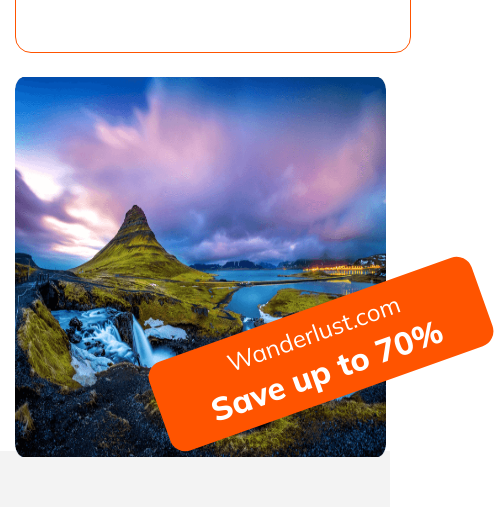
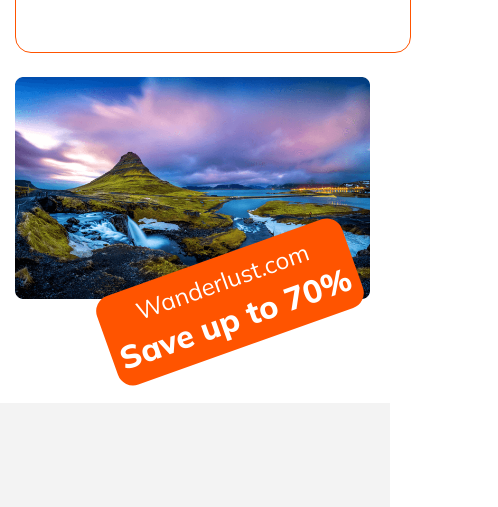
Before and after one commit to MiM1303/Final-Assignment-2, a plain HTML site: page index.html in a window 390 px wide. Shown: the part 10930-11437 px from the top of the page, 498 px wide, since content can reach past the window. Drawn offline with Linux system fonts and the light colour scheme.

Commit message:
responsive corrections

```diff
--- a/styles/styles.css
+++ b/styles/styles.css
@@ -493,7 +493,7 @@ nav{
 
 .newsletter-container{
     display: flex;
-    gap: 56px;
+    gap: 64px;
     margin-bottom: 100px;
  }
 
@@ -504,24 +504,31 @@ nav{
     border: 1px solid #FF5400;
     padding: 55px;
     width: 30%;
-    /* max-width: 474px; */
     max-height: 850px;
  }
 
- /* .newsletter-image{
-    width: 100%;
- } */
-
- /* .newsletter-image{
+ .newsletter-image{
+    width: 60%;
     position: relative;
- } */
+ }
 
  .newsletter-image img{
-    position: absolute;
-    width: 48.5%;
-    height: 60%;
+    width: 100%;
 
    }
+
+   .newsletter-image .save {
+    border-radius: 16px;
+    background: #FF5400;
+    max-width: 324px;
+    max-height: 119px;
+    padding: 10px 9px;
+    text-align: center;
+    position: absolute;
+    right: 15px;
+    top: 390px;
+    transform: rotate(-19.628deg);
+}
 
  .newsletter-content input{
     color: rgba(19, 19, 24, 0.30);
@@ -540,7 +547,6 @@ nav{
 
  .newsletter-content hr{
     background-color: rgba(212, 212, 227, 0.971);
-    /* background: rgba(213, 213, 214, 0.682); */
     width:100%;
     text-align:left;
     margin-bottom: 28px;
@@ -550,19 +556,6 @@ nav{
  .newsletter-content .btn-primary{
     margin-top: 12px;
  }
-
-   .newsletter-image .save {
-    border-radius: 16px;
-    background: #FF5400;
-    max-width: 324px;
-    max-height: 119px;
-    padding: 10px 9px;
-    text-align: center;
-    position: relative;
-    left: 565px;
-    top: 345px;
-    transform: rotate(-19.628deg);
-}
 
    .newsletter-image .save .text1{
       color: white;
@@ -839,18 +832,28 @@ nav{
     width: 80%;
 }
 
-.newsletter-image img{
-    width: 95%;
-    max-height: 380px;
-    position: absolute;
-
+.newsletter-image{
+    position: relative;
+    width: 100%;
 }
 
+.newsletter-image img{
+    width: 100%;
+}
+
+/* .newsletter-image img{
+    width: 100%;
+    max-height: 380px;
+
+} */
+
 .newsletter-image .save{
-    position: relative;
-    top: 230px;
-    left: 135px;
+    position: absolute;
+    top: 178px;
+    right: 10px;
     margin-bottom: 180px;
+    padding-left: 8px;
+    padding-right: 8px;
 }
 
 footer >p{
@@ -941,12 +944,21 @@ footer >p{
         margin-bottom: 18px;
     }
 
-    .newsletter-image img{
-        height: 55%;
+    .newsletter-image{
+        position: relative;
+        width: 100%;
     }
 
+    .newsletter-image img{
+        width: 100%;
+    }
+
+    /* .newsletter-image img{
+        height: 55%;
+    } */
+
     .newsletter-image .save{
-        position: relative;
+        position: absolute;
         top: 290px;
         left: 230px;
     }
@@ -956,6 +968,6 @@ footer >p{
     }
 
     .newsletter-image .save .text2{
-        font-size: 1.8rem;
+        font-size: 1.7rem;
     }
 }
```
